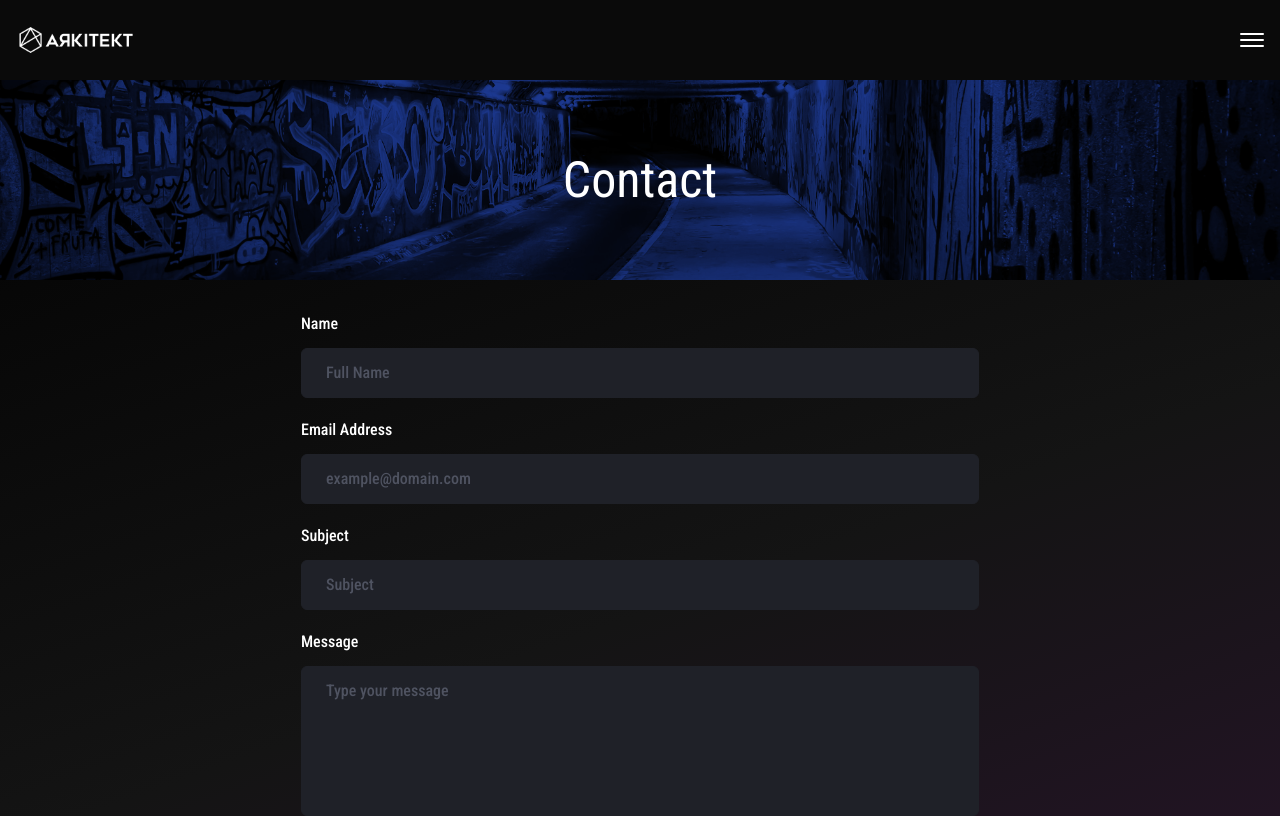
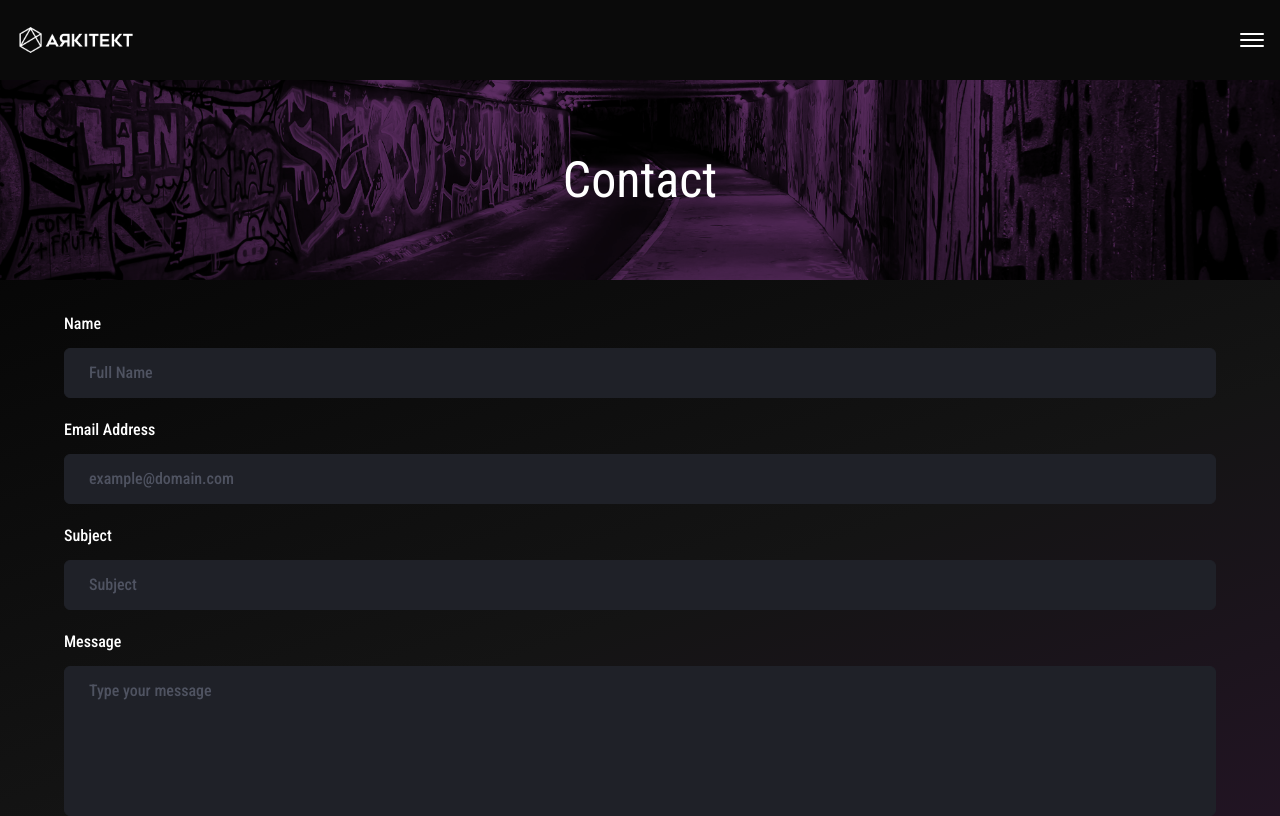
Before and after one commit to Stef-Lev/arkitekt-website, a Next.js app: page /contact in a window 1280 px wide. Shown: the top 816 px of the page. Built offline with nearby package versions, Linux system fonts and the light colour scheme.

Commit message:
migrate pages to css modules

```diff
--- /dev/null
+++ b/src/app/(site)/contact/page.module.css
@@ -0,0 +1,14 @@
+.wrapper {
+  display: flex;
+  justify-content: center;
+  inline-size: 100%;
+  padding-block: var(--space-2xl);
+}
+
+.form {
+  inline-size: 90%;
+
+  @media (--md) {
+    inline-size: 678px;
+  }
+}
--- a/src/app/(site)/contact/page.tsx
+++ b/src/app/(site)/contact/page.tsx
@@ -2,13 +2,14 @@ import Contact from '@/components/contact-form/contact/contact';
 import TitleHeader from '@/components/title-header/title-header';
 import PageWrapper from '@/components/page-wrapper/page-wrapper';
 import content from '@/content/content';
+import styles from './page.module.css';
 
 const ContactPage = () => {
   return (
     <PageWrapper>
       <TitleHeader title={content.contactPage.title} />
-      <div className="flex justify-center w-full py-8">
-        <div className="w-[90%] md:w-[678px]">
+      <div className={styles.wrapper}>
+        <div className={styles.form}>
           <Contact />
         </div>
       </div>
--- /dev/null
+++ b/src/app/(site)/loading.module.css
@@ -0,0 +1,3 @@
+.wrapper {
+  block-size: 100vh;
+}
--- a/src/app/(site)/loading.tsx
+++ b/src/app/(site)/loading.tsx
@@ -1,8 +1,9 @@
 import Loader from '@/components/loader/loader';
+import styles from './loading.module.css';
 
 const Loading = () => {
   return (
-    <div className="h-screen">
+    <div className={styles.wrapper}>
       <Loader size={200} animation="rotate" />
     </div>
   );
--- /dev/null
+++ b/src/app/(site)/videos/page.module.css
@@ -0,0 +1,3 @@
+.container {
+  min-block-size: 100vh;
+}
--- a/src/app/(site)/videos/page.tsx
+++ b/src/app/(site)/videos/page.tsx
@@ -3,6 +3,7 @@ import TitleHeader from '@/components/title-header/title-header';
 import content from '@/content/content';
 import Container from '@/components/container/container';
 import PageWrapper from '@/components/page-wrapper/page-wrapper';
+import styles from './page.module.css';
 
 const VideosPage = () => {
   const { title, videoIds } = content.videosPage;
@@ -10,7 +11,7 @@ const VideosPage = () => {
   return (
     <PageWrapper>
       <TitleHeader title={title} />
-      <Container className="min-h-screen">
+      <Container className={styles.container}>
         <YoutubeSection videoIds={videoIds} />
       </Container>
     </PageWrapper>
--- a/src/components/title-header/title-header.module.css
+++ b/src/components/title-header/title-header.module.css
@@ -17,7 +17,7 @@
   position: absolute;
   inset: 0;
   z-index: 10;
-  background-color: #2f60f7;
+  background-color: var(--main-blue);
   mix-blend-mode: multiply;
 }
 
```
